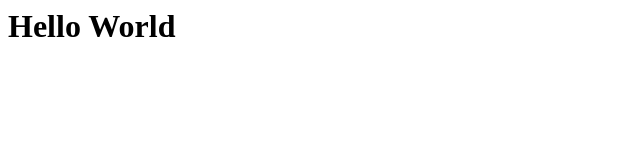
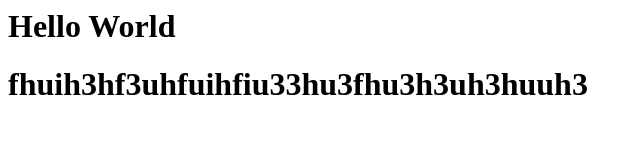
Before and after one commit to lakshit455/test, a plain HTML site: page index.html in a window 1280 px wide. Shown: the whole page, without its empty margins (0-642 px from the left). Drawn offline with Linux system fonts and the light colour scheme.

Commit message:
Update index.html

```diff
--- a/index.html
+++ b/index.html
@@ -5,3 +5,4 @@
 <h1>Hello World<h1>
 </body>
 </html>
+fhuih3hf3uhfuihfiu33hu3fhu3h3uh3huuh3
```
